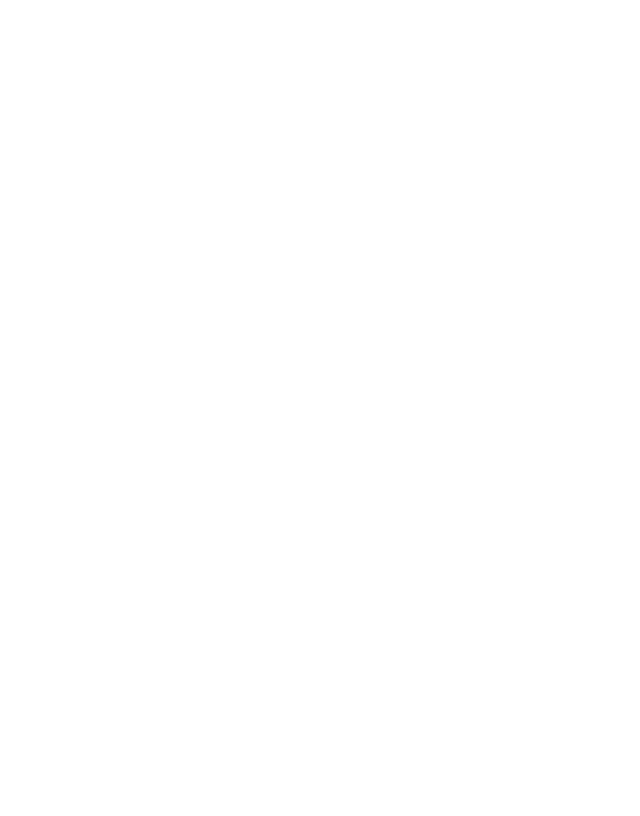
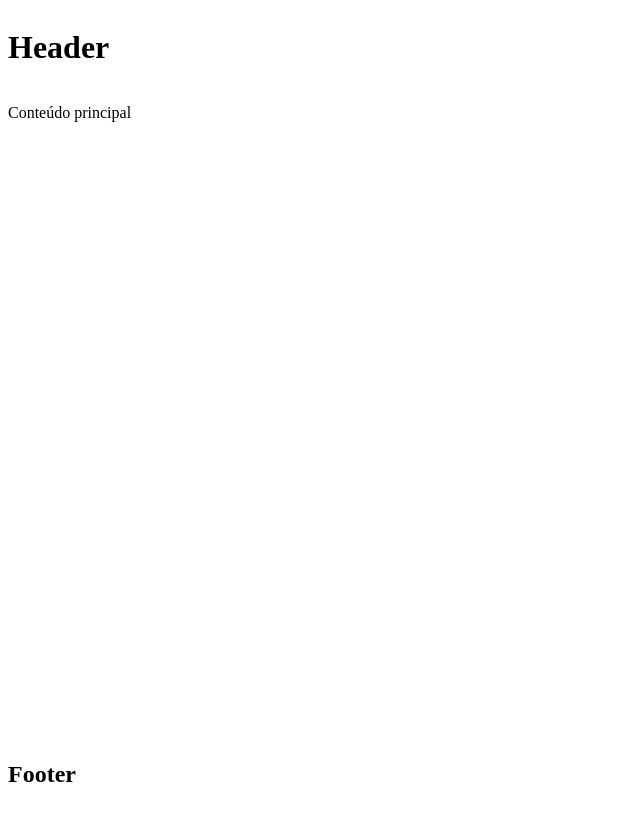
Before and after one commit to 1TDSPH-26/portal-locais-acessiveis, a React (Vite) app: page / in a window 1280 px wide. Shown: the whole page, without its empty margins (0-640 px from the left). Built offline with nearby package versions, Linux system fonts and the light colour scheme.

Commit message:
feat: criar estrutura visual principal (#4)

```diff
--- a/src/App.tsx
+++ b/src/App.tsx
@@ -1,5 +1,9 @@
+import MainLayout from './layouts/MainLayout/MainLayout'
+
 export default function App() {
   return (
-    <></>
+    <MainLayout>
+      <p>Conteúdo principal</p>
+    </MainLayout>
   )
 }
--- /dev/null
+++ b/src/components/Footer/Footer.tsx
@@ -0,0 +1,7 @@
+export default function Footer() {
+  return (
+    <footer>
+      <h2>Footer</h2>
+    </footer>
+  )
+}
--- /dev/null
+++ b/src/components/Header/Header.tsx
@@ -0,0 +1,7 @@
+export default function Header() {
+  return (
+    <header>
+      <h1>Header</h1>
+    </header>
+  )
+}
--- /dev/null
+++ b/src/layouts/MainLayout/MainLayout.tsx
@@ -0,0 +1,27 @@
+import type { ReactNode } from 'react'
+import Header from '../../components/Header/Header'
+import Footer from '../../components/Footer/Footer'
+
+type MainLayoutProps = {
+  children: ReactNode
+}
+
+export default function MainLayout({ children }: MainLayoutProps) {
+  return (
+    <div
+      style={{
+        minHeight: '100vh',
+        display: 'flex',
+        flexDirection: 'column',
+      }}
+    >
+      <Header />
+
+      <main style={{ flex: 1 }}>
+        {children}
+      </main>
+
+      <Footer />
+    </div>
+  )
+}
```
